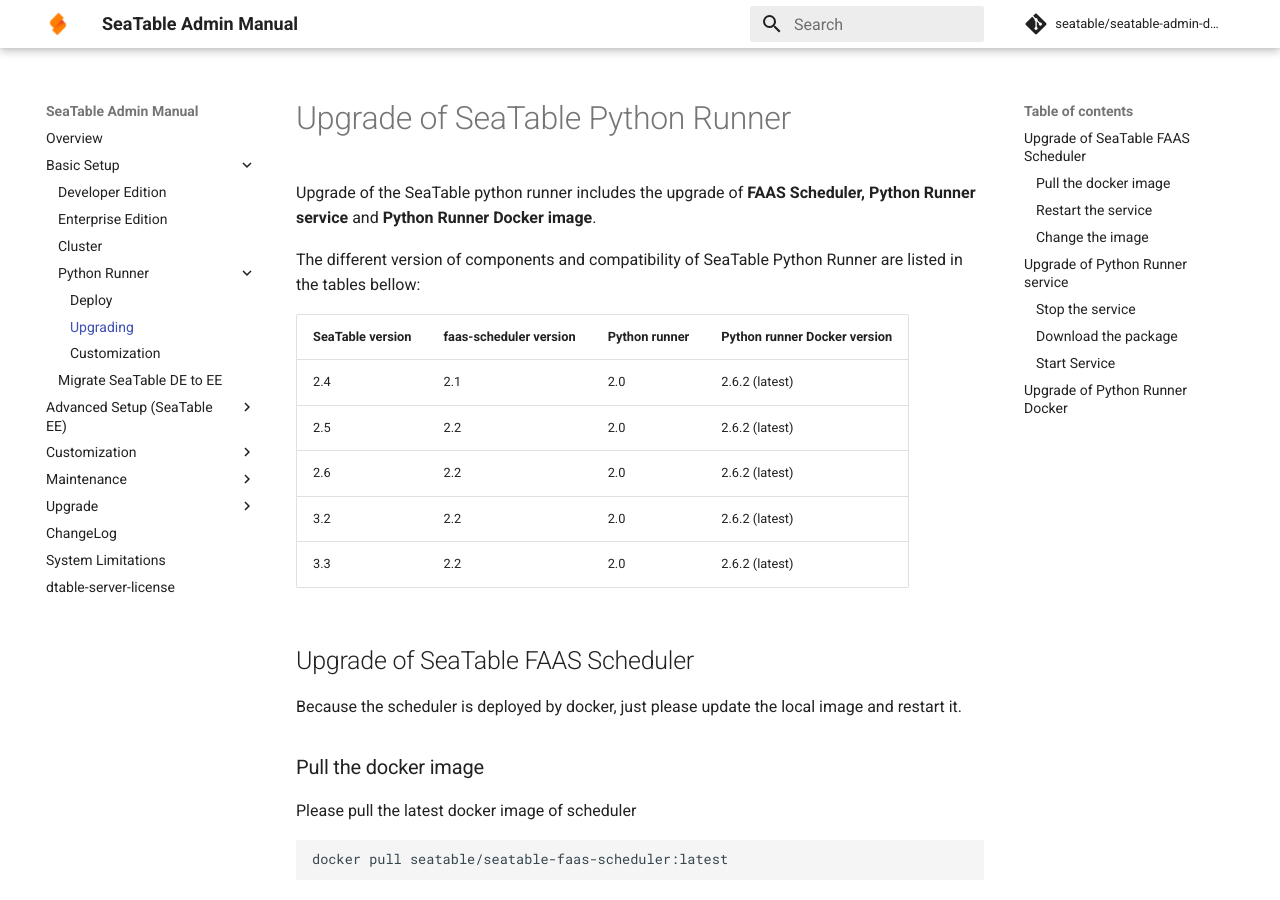
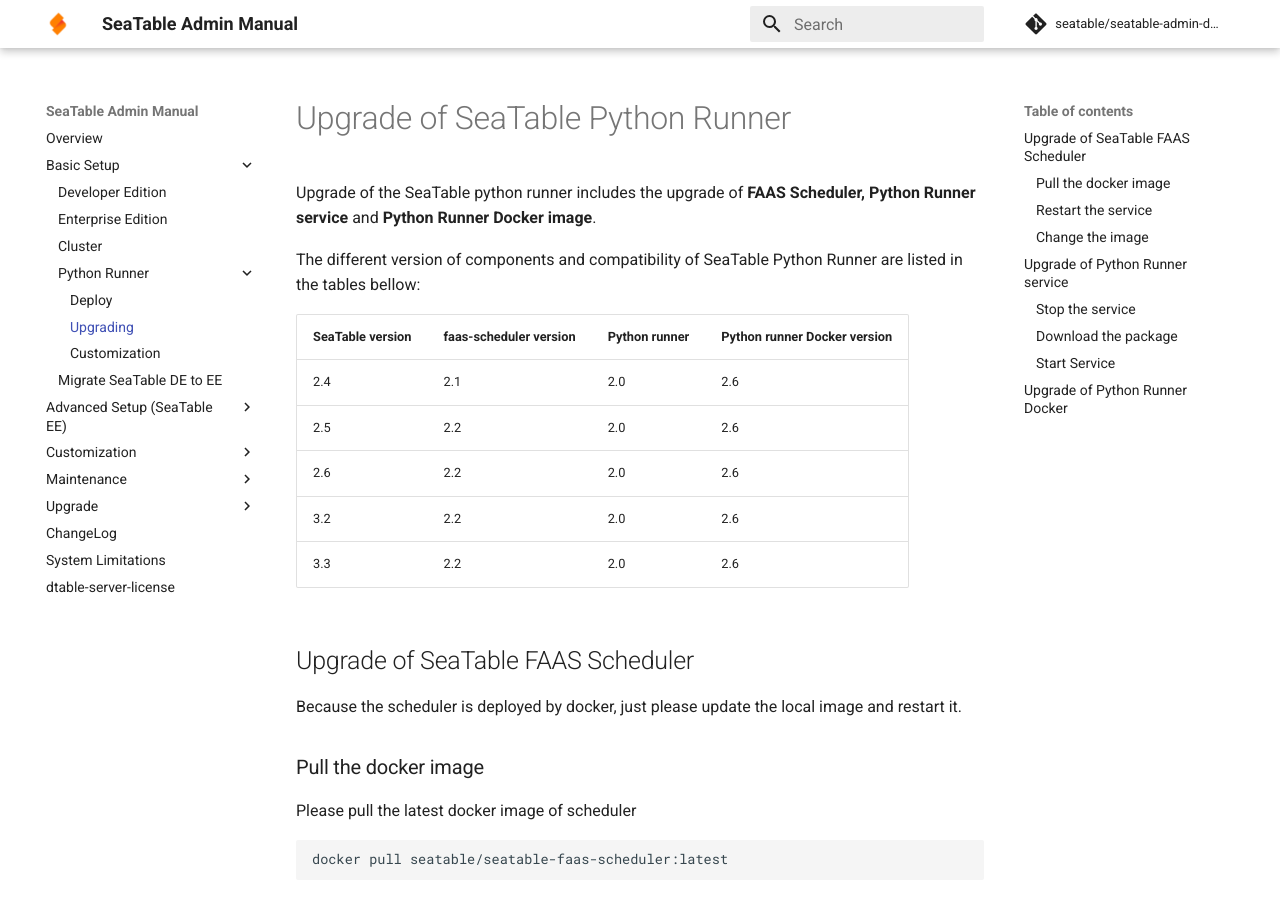
Before and after one commit to seatable/seatable-admin-docs, an MkDocs documentation site: the page built from manual/docker/Python-Runner/Update SeaTable Python Runner.md, in a window 1280 px wide and 900 px high. Built offline with MkDocs 1.6.1 and Material for MkDocs 9.7.7, drawn with Linux system fonts in a browser that asks for light colours; comment, search, counter and statistics services are not loaded.

Commit message:
opt seatable python-runner compatibility table

```diff
--- a/manual/docker/Python-Runner/Update SeaTable Python Runner.md
+++ b/manual/docker/Python-Runner/Update SeaTable Python Runner.md
@@ -6,11 +6,11 @@
 
 | SeaTable version | faas-scheduler version | Python runner | Python runner Docker version |
 | :--------------- | :--------------------- | :-------------| :----------------------------|
-| 2.4              | 2.1                    | 2.0           | 2.6.2 (latest)               |
-| 2.5              | 2.2                    | 2.0           | 2.6.2 (latest)               |
-| 2.6              | 2.2                    | 2.0           | 2.6.2 (latest)               |
-| 3.2              | 2.2                    | 2.0           | 2.6.2 (latest)               |
-| 3.3              | 2.2                    | 2.0           | 2.6.2 (latest)               |
+| 2.4              | 2.1                    | 2.0           | 2.6                          |
+| 2.5              | 2.2                    | 2.0           | 2.6                          |
+| 2.6              | 2.2                    | 2.0           | 2.6                          |
+| 3.2              | 2.2                    | 2.0           | 2.6                          |
+| 3.3              | 2.2                    | 2.0           | 2.6                          |
 
 
 ## Upgrade of SeaTable FAAS Scheduler
```
